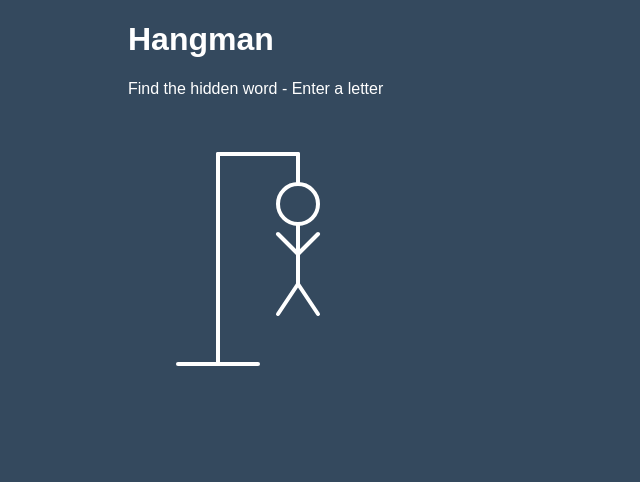
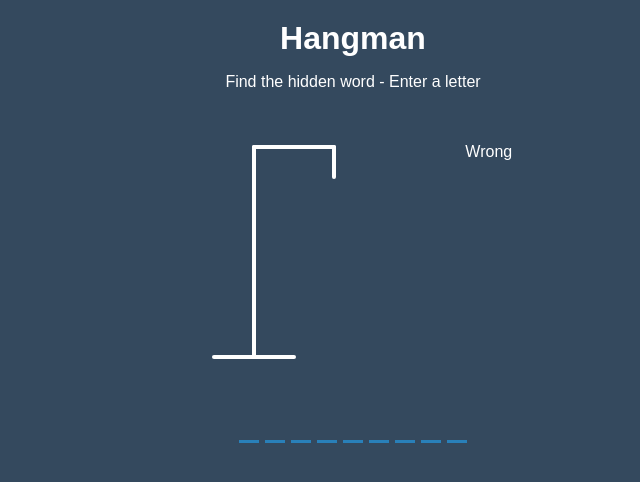
Before and after one commit to michaeldkeyes/Hangman, a Vue app: page / in a window 1280 px wide. Shown: the top 482 px of the page, without its empty margins (287-927 px from the left). Built offline with nearby package versions, Linux system fonts and the light colour scheme.

Commit message:
Added keydown listener

```diff
--- a/src/App.vue
+++ b/src/App.vue
@@ -3,7 +3,7 @@
     <Header />
     <div class="game-container">
       <Figure />
-      <WrongLetters />
+      <WrongLetters :wrongLetters="wrongLetters" />
       <Word :selectedWord="selectedWord" :correctLetters="correctLetters" />
     </div>
   </div>
@@ -36,6 +36,27 @@ export default {
       return this.words[Math.floor(Math.random() * this.words.length)];
     },
   },
+  methods: {
+    handleKeydown: function (event) {
+      const { key, keyCode } = event;
+      if (this.playable && keyCode >= 65 && keyCode <= 90) {
+        const letter = key.toLowerCase();
+
+        if (this.selectedWord.includes(letter)) {
+          if (!this.correctLetters.includes(letter)) {
+            this.correctLetters.push(letter);
+          }
+        } else {
+          if (!this.wrongLetters.includes(letter)) {
+            this.wrongLetters.push(letter);
+          }
+        }
+      }
+    },
+  },
+  created: function () {
+    window.addEventListener("keydown", this.handleKeydown);
+  },
 };
 </script>
 
@@ -56,7 +77,15 @@ body {
   overflow: hidden;
 }
 
+#app {
+  display: flex;
+  flex-direction: column;
+  align-items: center;
+}
+
 .game-container {
+  display: flex;
+  justify-content: space-around;
   padding: 20px 30px;
   position: relative;
   margin: auto;
--- a/src/components/Figure.vue
+++ b/src/components/Figure.vue
@@ -30,4 +30,8 @@ export default {};
   stroke-width: 4px;
   stroke-linecap: round;
 }
+
+.figure-part {
+  display: none;
+}
 </style>
--- a/src/components/Header.vue
+++ b/src/components/Header.vue
@@ -9,5 +9,9 @@
 export default {};
 </script>
 
-<style>
+<style scoped>
+h1 {
+  margin: 20px 0 0;
+  text-align: center;
+}
 </style>
--- a/src/components/Word.vue
+++ b/src/components/Word.vue
@@ -1,7 +1,8 @@
 <template>
-  <div>
-    <div class="word" v-for="(letter, index) in letters" :key="index">
+  <div class="word">
+    <div v-for="(letter, index) in letters" :key="index">
       <span class="letter" v-if="correctLetters.includes(letter)">{{letter}}</span>
+      <span class="letter" v-else></span>
     </div>
   </div>
 </template>
--- a/src/components/WrongLetters.vue
+++ b/src/components/WrongLetters.vue
@@ -1,12 +1,25 @@
 <template>
   <div class="wrong-letters-container">
-    <div id="wrong-letters"></div>
+    <p>Wrong</p>
+    <div class="d-flex" v-if="wrongLetters.length > 0">
+      <span v-for="(letter, index) in wrongLetters" :key="index">
+        <pre>{{letter}}, </pre>
+      </span>
+    </div>
   </div>
 </template>
 
 <script>
-export default {};
+export default {
+  props: {
+    wrongLetters: Array,
+  },
+};
 </script>
 
-<style>
+<style scoped>
+.d-flex {
+  display: flex;
+  flex-wrap: wrap;
+}
 </style>
```
